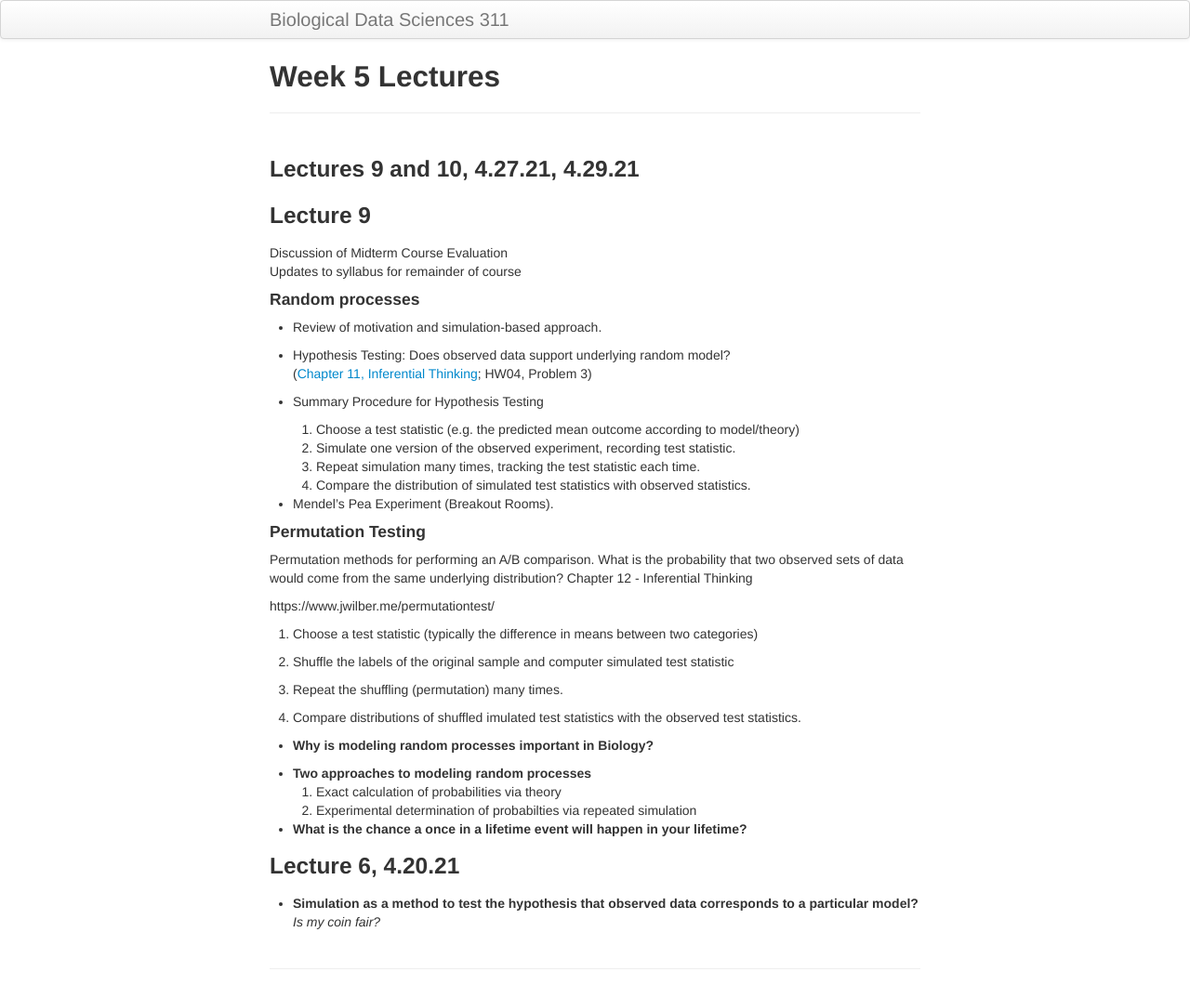
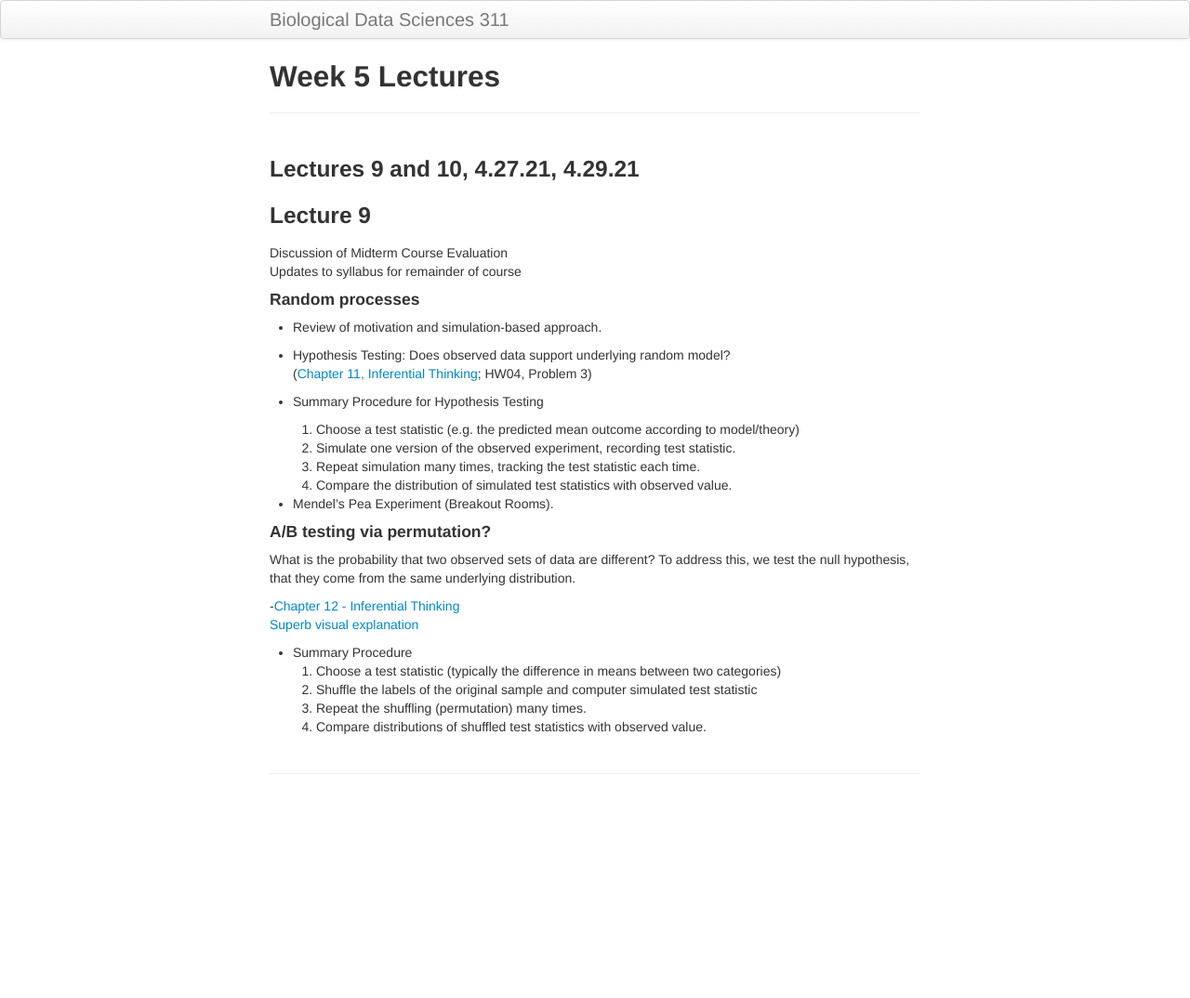
Before and after one commit to timothylwarren/bds311-sp21, a Jekyll site: the page built from lecture_notes/lec_wk05.md, in a window 1280 px wide. Shown: the whole page at 93% size. Built offline with Jekyll 4.4.1, drawn with Linux system fonts in a browser that asks for light colours; after the commit the page ends 900 px from its top, so only the background shows below that.

Commit message:
Update lec_wk05.md

```diff
--- a/lecture_notes/lec_wk05.md
+++ b/lecture_notes/lec_wk05.md
@@ -21,44 +21,21 @@ Updates to syllabus for remainder of course
    1. Choose a test statistic (e.g. the predicted mean outcome according to model/theory)
    2. Simulate one version of the observed experiment, recording test statistic.
    3. Repeat simulation many times, tracking the test statistic each time.
-   4. Compare the distribution of simulated test statistics with observed statistics.
+   4. Compare the distribution of simulated test statistics with observed value.
 
 - Mendel's Pea Experiment (Breakout Rooms).
 
 
 
-#### Permutation Testing
+#### A/B testing via permutation?
 
-Permutation methods for performing an A/B comparison. What is the probability that two observed sets of data would come from the same underlying distribution?
-Chapter 12 - Inferential Thinking
+What is the probability that two observed sets of data are different? To address this, we test the null hypothesis, that they come from the same underlying distribution.
 
-https://www.jwilber.me/permutationtest/
+-[Chapter 12 - Inferential Thinking](https://inferentialthinking.com/chapters/12/Comparing_Two_Samples.html)<br>
+[Superb visual explanation](https://www.jwilber.me/permutationtest/)
 
-
-1. Choose a test statistic (typically the difference in means between two categories)
-
-2. Shuffle the labels of the original sample and computer  simulated test statistic
-
-2. Repeat the shuffling (permutation) many times.
-
-4. Compare distributions of shuffled imulated test statistics with the observed test statistics.
-
-
-
-
-
-
-
-- **Why is modeling random processes important in Biology?**
-
-
-- **Two approaches to modeling random processes**
-    1. Exact calculation of probabilities via theory
-    2. Experimental determination of probabilties via repeated simulation
-
-- **What is the chance a once in a lifetime event will happen in your lifetime?**
-
-
-### Lecture 6, 4.20.21
-- **Simulation as a method to test the hypothesis that observed data corresponds to a particular model?**
-    *Is my coin fair?*
+- Summary Procedure
+    1. Choose a test statistic (typically the difference in means between two categories)
+    2. Shuffle the labels of the original sample and computer simulated test statistic
+    3. Repeat the shuffling (permutation) many times.
+    4. Compare distributions of shuffled test statistics with observed value.
```
